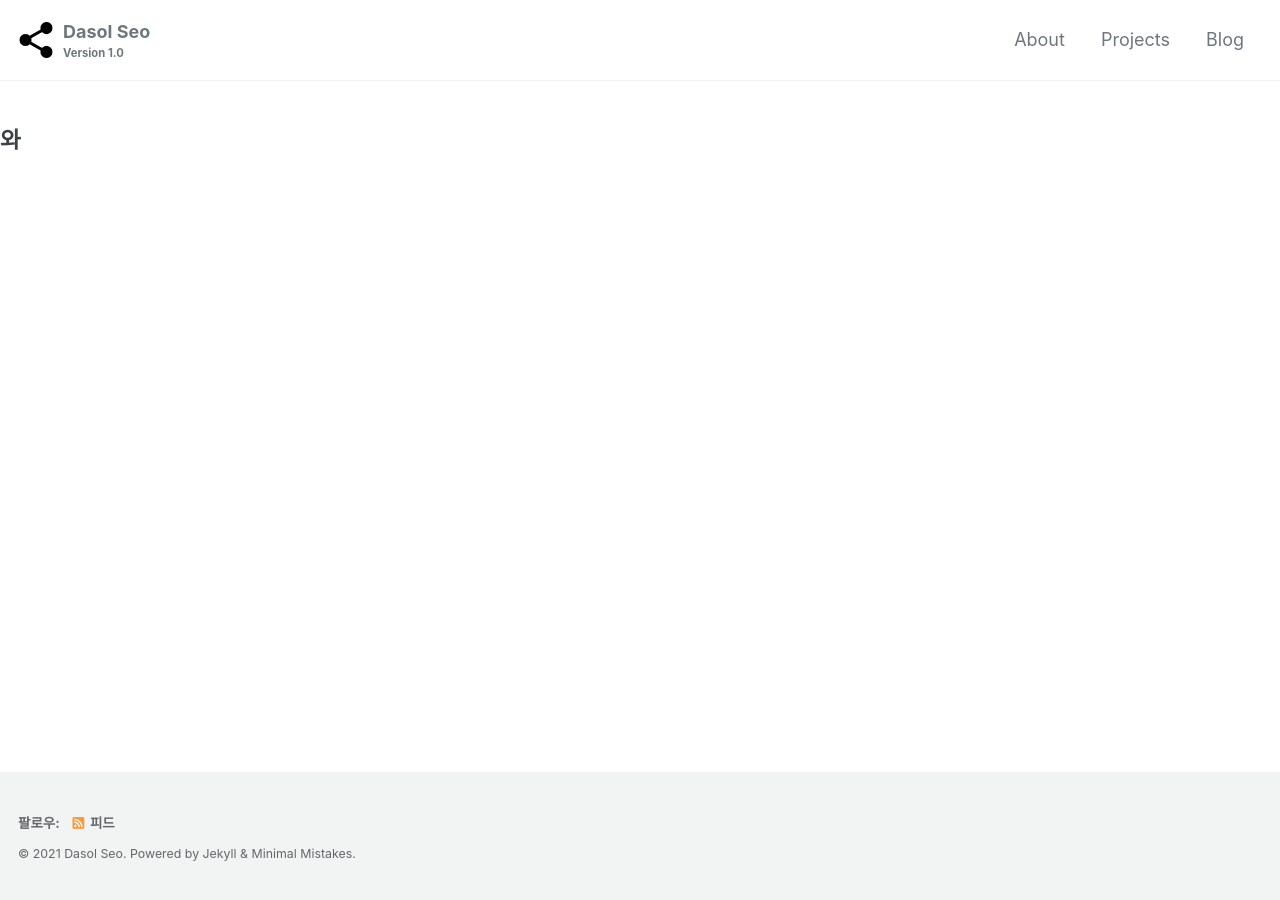
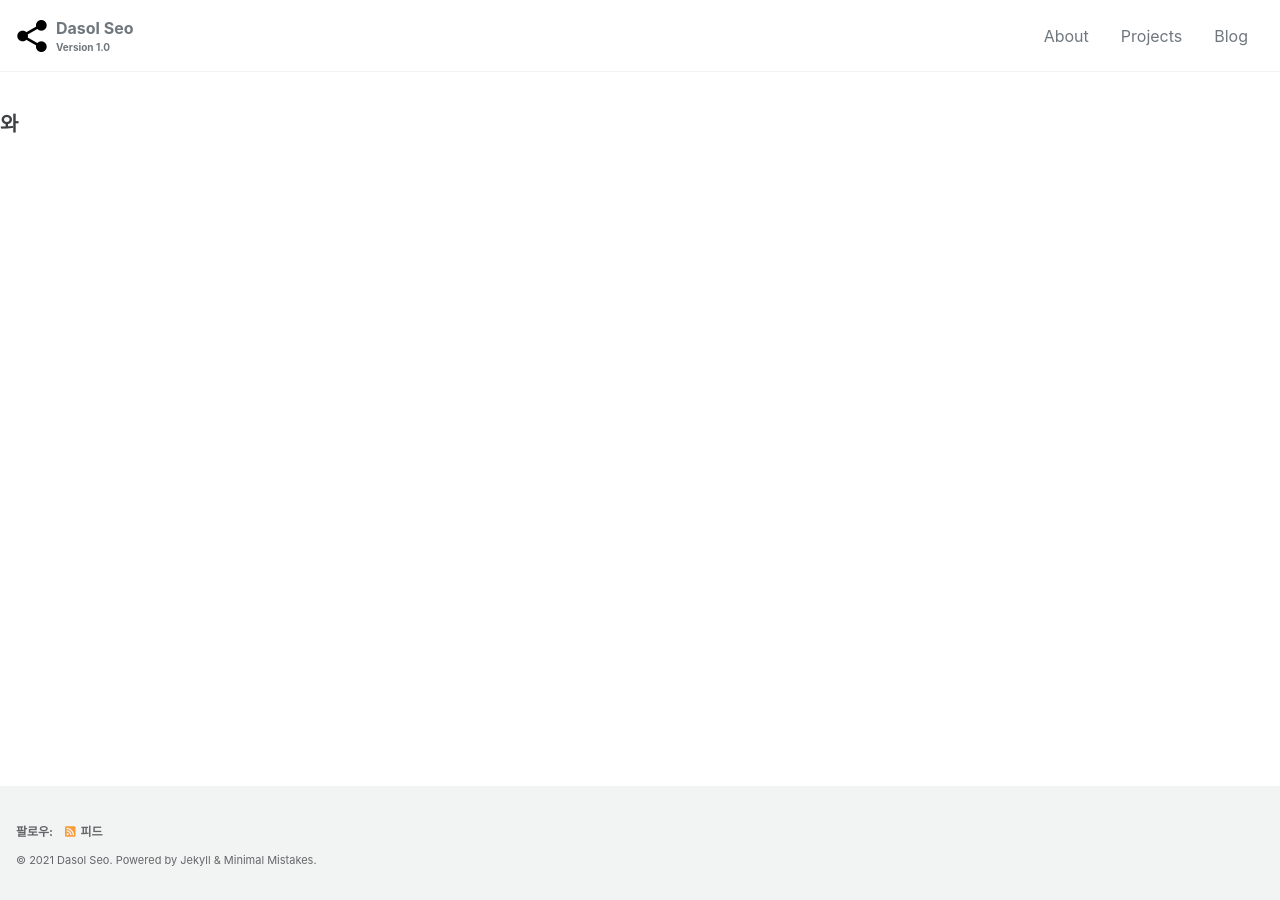
Before and after one commit to dasoldasol/dasoldasol.github.io, a Jekyll site: the page built from codingstyle.md, in a window 1280 px wide. Built offline with Jekyll 4.4.1, drawn with Linux system fonts in a browser that asks for light colours; cached includes are drawn as plain includes; our own code applies the rules of GitHub Pages for plain Markdown files.

Commit message:
chore: 블로그 폰트 크기 수정

```diff
--- a/_sass/minimal-mistakes/_reset.scss
+++ b/_sass/minimal-mistakes/_reset.scss
@@ -8,18 +8,18 @@ html {
   /* apply a natural box layout model to all elements */
   box-sizing: border-box;
   background-color: $background-color;
-  font-size: 16px;
+  font-size: 14px;
 
   @include breakpoint($medium) {
-    font-size: 18px;
+    font-size: 16px;
   }
 
   @include breakpoint($large) {
-    font-size: 18px;
+    font-size: 16px;
   }
 
   @include breakpoint($x-large) {
-    font-size: 18px;
+    font-size: 16px;
   }
 
   -webkit-text-size-adjust: 100%;
```
